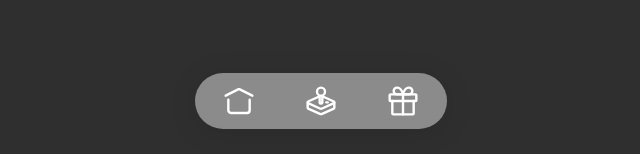
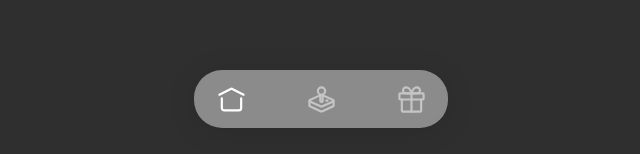
Before and after one commit to JaxV9/playimpact, a Next.js app: page / in a window 1280 px wide. Shown: the part 643-797 px from the top of the page, without its empty margins (319-959 px from the left). Built offline with nearby package versions, Linux system fonts and the light colour scheme.

Commit message:
feat: working added

```diff
--- a/src/components/navbar/navbar.tsx
+++ b/src/components/navbar/navbar.tsx
@@ -1,31 +1,33 @@
 'use client';
 
 import Link from "next/link";
+import { usePathname } from "next/navigation";
 import { useEffect, useState } from "react";
 
 export const Navbar = () => {
 
-    const [currentPage, setCurrentPage] = useState<string>('')
+    const pathname = usePathname()
+
+    const [currentPath, setCurrentPath] = useState<string>("")
+
+    useEffect(() => {
+        setCurrentPath(pathname)
+    }, [pathname])
 
 
-    useEffect(() => {
-        const url = window.location.pathname;
-        //setCurrentPage(url);
-        console.log(url)
-    }, [])
 
     return(
         <>
             <div className="navBarContainer">
-                    <Link href="">
-                        <div className="homeIcon"></div>
-                    </Link>
-                    <Link href="challenges">
-                        <div className="challengesIcon"></div>
-                    </Link>
-                    <Link href="rewards">
-                        <div className="rewardsIcon"></div>
-                    </Link>
+                <Link href="/">
+                    <div className={currentPath == "/" ? "homeIcon focusNav": "homeIcon disabledNab"}></div>
+                </Link>
+                <Link href="/challenges">
+                    <div className={currentPath == "/challenges" ? "challengesIcon focusNav": "challengesIcon disabledNab"}></div>
+                </Link>
+                <Link href="/rewards">
+                    <div className={currentPath == "/rewards" ? "rewardsIcon focusNav": "rewardsIcon disabledNab"}></div>
+                </Link>
             </div>
         </>
     )
--- a/src/components/navbar/style.css
+++ b/src/components/navbar/style.css
@@ -1,8 +1,8 @@
 .navBarContainer {
     width: fit-content;
     height: fit-content;
-    padding: 12px 28px;
     position: fixed;
+    padding: 0px 8px;
     left: 50%;
     right: 50%;
     transform: translate(-50%, -50%);
@@ -15,16 +15,18 @@
     -webkit-backdrop-filter: blur(5px);
     display: grid;
     grid-template-columns: 1fr 1fr 1fr;
-    gap: 50px;
+    gap: 32px;
 }
 
 .homeIcon, .challengesIcon, .rewardsIcon {
     background-position: center;
     background-repeat: no-repeat;
-    background-size: cover;
-    width: 32px;
-    height: 32px;
+    background-size: 50%;
+    width: 42px;
+    height: 42px;
     margin: auto;
+    padding: 8px;
+    border-radius: 28px;
 }
 
 .homeIcon {
@@ -38,3 +40,13 @@
 .rewardsIcon {
     background-image: url('/assets/giftIcon.svg');
 }
+
+.focusNav {
+    opacity: 1;
+    transition: all ease 0.2s;
+}
+
+.disabledNab {
+    opacity: 0.5;
+    transition: all ease 0.2s;
+}
```
Also changed, not shown: public/manifest.json.
